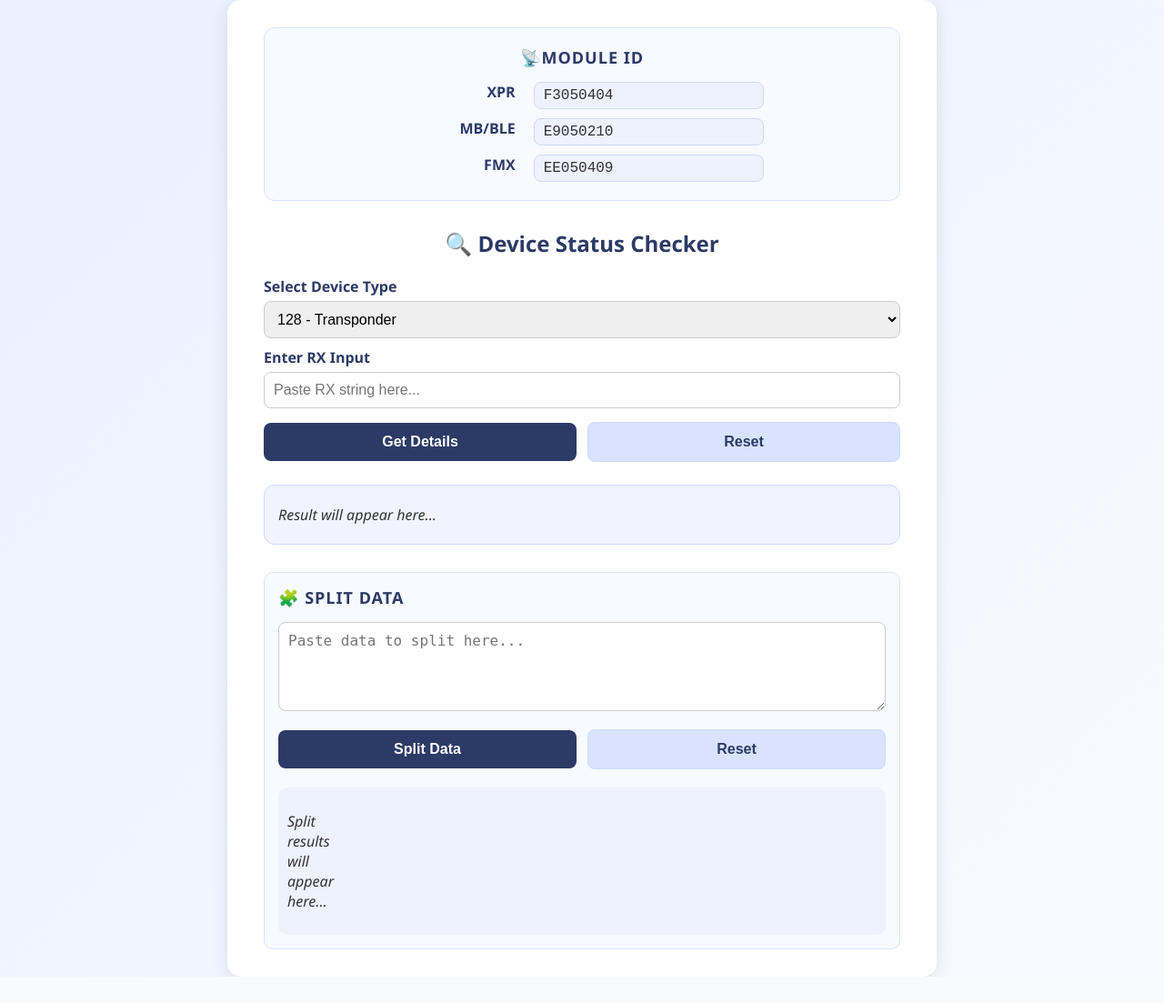
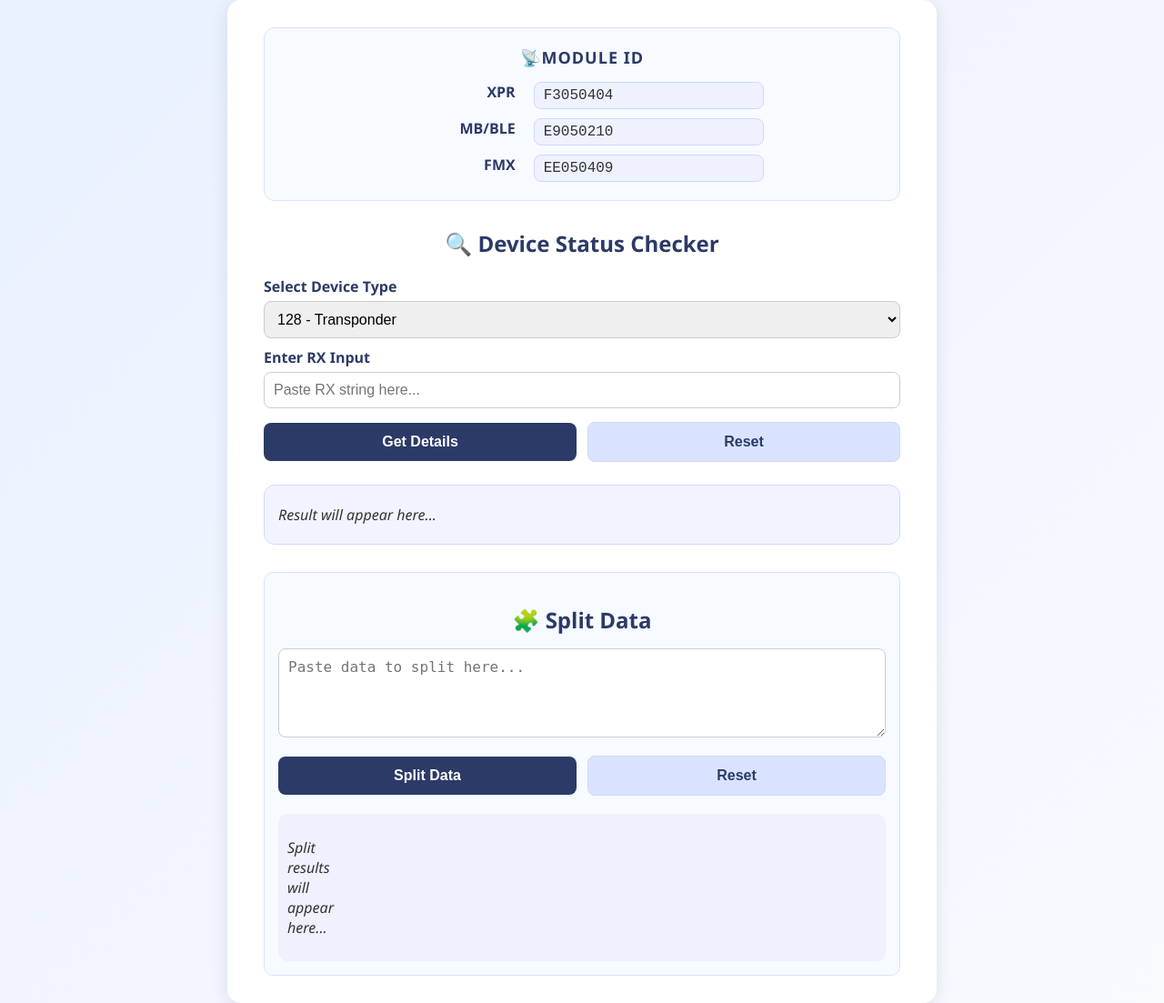
Before and after one commit to VenkataSuresh7989/fuota, a Flask app: page / in a window 1280 px wide. Shown: the whole page at 91% size. Before the commit the page ends 1074 px from the top, so only its background shows below. Run offline with Flask 3, Linux system fonts and the light colour scheme.

Commit message:
CSS updated.

```diff
--- a/static/css/style.css
+++ b/static/css/style.css
@@ -154,8 +154,9 @@ button:active {
   text-align: left;
 }
 
-.split-container h3 {
+.split-container h2 {
   margin-bottom: 15px;
+  text-align: center;
 }
 
 .split-output {
--- a/templates/index.html
+++ b/templates/index.html
@@ -41,7 +41,7 @@
     </div>
 
     <div class="split-container">
-      <h3>🧩 Split Data</h3>
+      <h2>🧩 Split Data</h2>
       <textarea id="splitInput" rows="4" placeholder="Paste data to split here..."></textarea>
 
       <div class="button-group">
```
